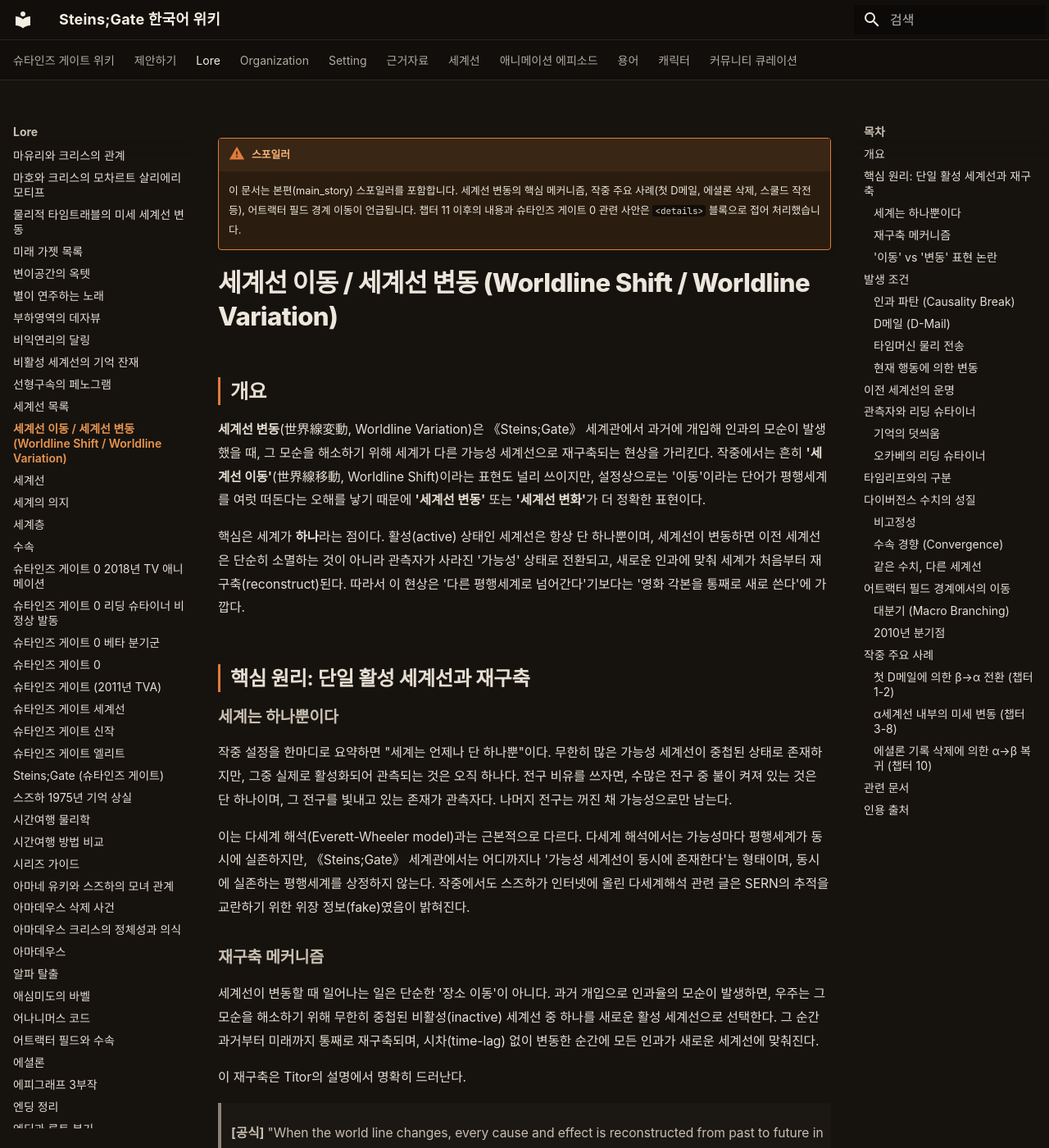
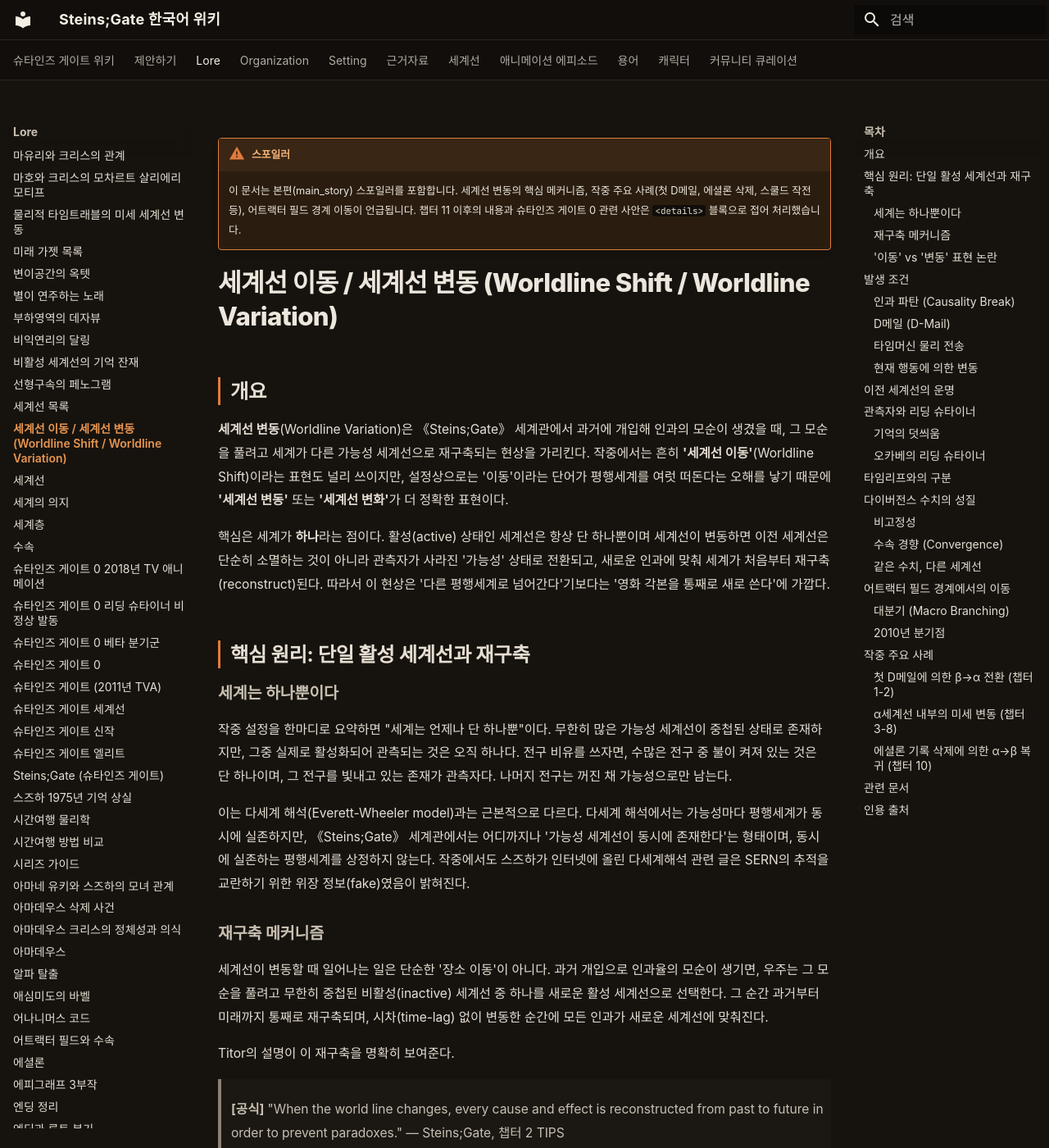
Before and after one commit to sgwiki/sgwiki.github.io, an MkDocs documentation site: the page built from wiki/lore/세계선-이동과-변동.md, in a window 1280 px wide and 1400 px high. Shown: the whole window at 82% size. Built offline with MkDocs 1.6.1 and Material for MkDocs 9.7.7, drawn with Linux system fonts in a browser that asks for light colours; some web fonts are replaced; some of the changed text lies outside the part shown.

Commit message:
chore(wiki): 세계선-이동과-변동 정비 — 일본어 한자 3건 제거(世界線変동 2·世界線移動 1·영문 병기 유지)·humanize 10건(번역투 6·메타 진입 3·기계적 리듬 1)·사실·스포일러(main_story)·다이버전스 수치 28개·인용 블록 11줄 불변
Co-Authored-By: Claude Opus 4.6 <noreply@anthropic.com>

```diff
--- a/wiki/lore/세계선-이동과-변동.md
+++ b/wiki/lore/세계선-이동과-변동.md
@@ -10,7 +10,7 @@ tags:
   - 리딩-슈타이너
   - 다이버전스
 spoiler: main_story
-description: "세계선 변동(世界線変動, Worldline Variation)은 《Steins;Gate》 세계관에서"
+description: "세계선 변동(Worldline Variation)은 《Steins;Gate》 세계관에서"
 ---
 
 !!! warning "스포일러"
@@ -23,15 +23,15 @@ description: "세계선 변동(世界線変動, Worldline Variation)은 《Stein
 
 ## 개요
 
-**세계선 변동**(世界線変動, Worldline Variation)은 《Steins;Gate》 세계관에서
-과거에 개입해 인과의 모순이 발생했을 때, 그 모순을 해소하기 위해 세계가 다른
+**세계선 변동**(Worldline Variation)은 《Steins;Gate》 세계관에서
+과거에 개입해 인과의 모순이 생겼을 때, 그 모순을 풀려고 세계가 다른
 가능성 세계선으로 재구축되는 현상을 가리킨다. 작중에서는 흔히 **'세계선
-이동'**(世界線移動, Worldline Shift)이라는 표현도 널리 쓰이지만, 설정상으로는
+이동'**(Worldline Shift)이라는 표현도 널리 쓰이지만, 설정상으로는
 '이동'이라는 단어가 평행세계를 여럿 떠돈다는 오해를 낳기 때문에 **'세계선
 변동'** 또는 **'세계선 변화'**가 더 정확한 표현이다.
 
 핵심은 세계가 **하나**라는 점이다. 활성(active) 상태인 세계선은 항상 단
-하나뿐이며, 세계선이 변동하면 이전 세계선은 단순히 소멸하는 것이 아니라 관측자가
+하나뿐이며 세계선이 변동하면 이전 세계선은 단순히 소멸하는 것이 아니라 관측자가
 사라진 '가능성' 상태로 전환되고, 새로운 인과에 맞춰 세계가 처음부터
 재구축(reconstruct)된다. 따라서 이 현상은 '다른 평행세계로 넘어간다'기보다는
 '영화 각본을 통째로 새로 쓴다'에 가깝다.
@@ -54,12 +54,12 @@ description: "세계선 변동(世界線変動, Worldline Variation)은 《Stein
 ### 재구축 메커니즘
 
 세계선이 변동할 때 일어나는 일은 단순한 '장소 이동'이 아니다. 과거 개입으로
-인과율의 모순이 발생하면, 우주는 그 모순을 해소하기 위해 무한히 중첩된
+인과율의 모순이 생기면, 우주는 그 모순을 풀려고 무한히 중첩된
 비활성(inactive) 세계선 중 하나를 새로운 활성 세계선으로 선택한다. 그 순간
 과거부터 미래까지 통째로 재구축되며, 시차(time-lag) 없이 변동한 순간에 모든
 인과가 새로운 세계선에 맞춰진다.
 
-이 재구축은 Titor의 설명에서 명확히 드러난다.
+Titor의 설명이 이 재구축을 명확히 보여준다.
 
 > **[공식]** "When the world line changes, every cause and effect is reconstructed
 > from past to future in order to prevent paradoxes." — Steins;Gate, 챕터 2 TIPS
@@ -91,20 +91,20 @@ description: "세계선 변동(世界線変動, Worldline Variation)은 《Stein
 ### 인과 파탄 (Causality Break)
 
 세계선 변동의 근본적 원인은 과거에 대한 개입으로 인한 인과의 모순이다. 역사에
-기록된 바와 다른 행동이 과거에서 일어나면, 우주는 패러독스를 방지하기 위해
+기록된 바와 다른 행동이 과거에서 일어나면, 우주는 패러독스를 막으려
 모순이 존재하지 않는 새로운 세계선으로 재구축한다.
 
 ### D메일 (D-Mail)
 
-D메일은 과거의 수신자에게 메시지를 전달하는 정보 전송 수단으로, 수신자의 행동
-변화를 통해 미래의 인과를 바꾼다. 본편에서 오카베가 최초로 보낸 D메일은 SERN의
+D메일은 과거의 수신자에게 메시지를 전달하는 정보 전송 수단으로, 수신자의 행동을
+바꿔 미래의 인과를 바꾼다. 본편에서 오카베가 최초로 보낸 D메일은 SERN의
 에셜론 감시망에 포착되면서 β세계선에서 α세계선으로의 대규모 변동을 유발했다.
 이때 결정적인 것은 D메일의 내용 자체보다, D메일이 SERN에 포착되었다는 사실이
 새로운 인과(타임머신 연구 독점)를 성립시켰다는 점이다.
 
 ### 타임머신 물리 전송
 
-타임머신을 통한 물리적 시간 여행도 세계선 변동을 일으킨다. 스즈하가 타고 온
+타임머신으로 물리적 시간 여행을 해도 세계선 변동이 일어난다. 스즈하가 타고 온
 타임머신 그 자체가 인과에 대한 이레귤러한 간섭이기 때문이다. 단, 물리적
 타임트래블의 경우 관측자가 원래 세계선에서 사라져 다른 세계선의 과거에 출현하는
 형태이므로, 단순한 세계선 '이동'에 가까운 측면도 있다. 자세한 내용은
@@ -156,8 +156,8 @@ D메일은 과거의 수신자에게 메시지를 전달하는 정보 전송 수
 
 오카베 린타로는 다이버전스 수치가 유의미하게 변화하는 세계선 변동이 발생할
 때마다 현기증을 동반한 특수한 능력을 발휘한다. 이 능력은 이전 세계선의 기억을
-잃지 않고 유지하는 대신, 새로운 세계선에서 자신이 가져야 할 기억은 얻지 못한다는
-결점이 있다. 스즈하는 이 능력을 SERN이 지배하는 미래를 바꿀 열쇠로 평가했다.
+잃지 않고 유지하는 대신 새로운 세계선에서 자신이 가져야 할 기억은 얻지 못한다는
+결점이 있다. 스즈하는 이 능력이 SERN이 지배하는 미래를 바꿀 열쇠라고 봤다.
 
 엄밀히 말하면, 오카베의 리딩 슈타이너는 다른 세계선의 기억을 '덮어쓰는' 것이
 아니라, 세계에 의한 기억 덮어쓰기가 '실패하는' 현상이다. 그래서 오카베는
@@ -198,8 +198,8 @@ D메일은 과거의 수신자에게 메시지를 전달하는 정보 전송 수
 ### 수속 경향 (Convergence)
 
 같은 어트랙터 필드 내에서는 주변 세계선들의 미세한 변동이 결국 하나의
-결과로 수속(converge)하는 경향이 있다. 이는 어트랙터 필드가 '같은 결말로
-이어지는 세계선들의 묶음'이기 때문이다. 수억 개의 세계선이 하나의 어트랙터
+결과로 수속(converge)하는 경향이 있다. 어트랙터 필드 자체가 '같은 결말로
+이어지는 세계선들의 묶음'이라서 그렇다. 수억 개의 세계선이 하나의 어트랙터
 필드 안에서 미세하게 다른 과정을 거치지만, 최종적으로는 같은 결과에 도달한다.
 
 이 수속의 힘 때문에 α세계선에서 마유리의 죽음은 타임리프를 몇 번이나
@@ -265,7 +265,7 @@ D메일은 과거의 수신자에게 메시지를 전달하는 정보 전송 수
 | 5 | 스즈하 미행 중지 | 0.409420% | 0.337187% |
 | 6 | (스즈하 D메일 취소 복귀) | 0.337187% | 0.409431% |
 
-이후 오카베는 각 D메일을 역순으로 취소하는 작업을 통해 α세계선의 시작점으로
+이후 오카베는 각 D메일을 역순으로 취소해 α세계선의 시작점으로
 되돌아간다.
 
 ### 에셜론 기록 삭제에 의한 α→β 복귀 (챕터 10)
```
